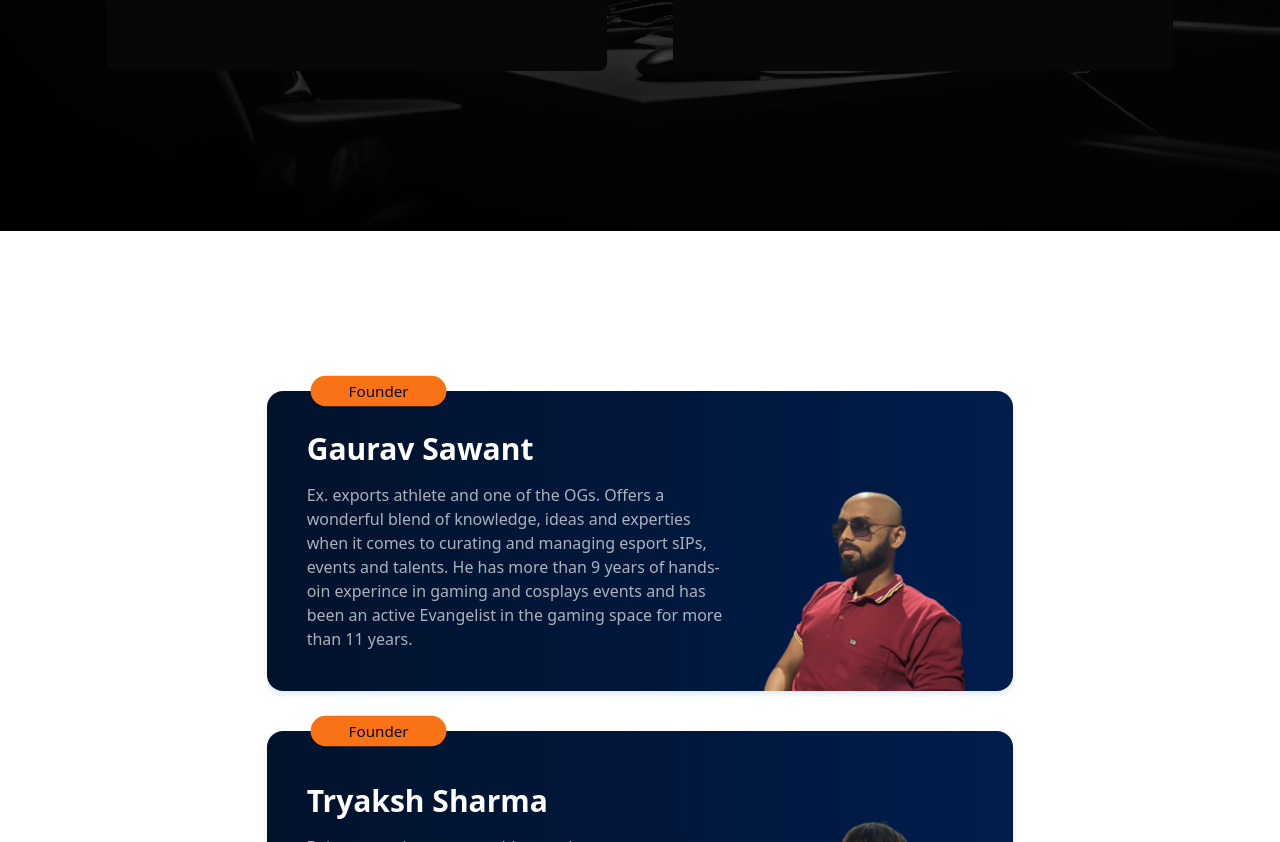
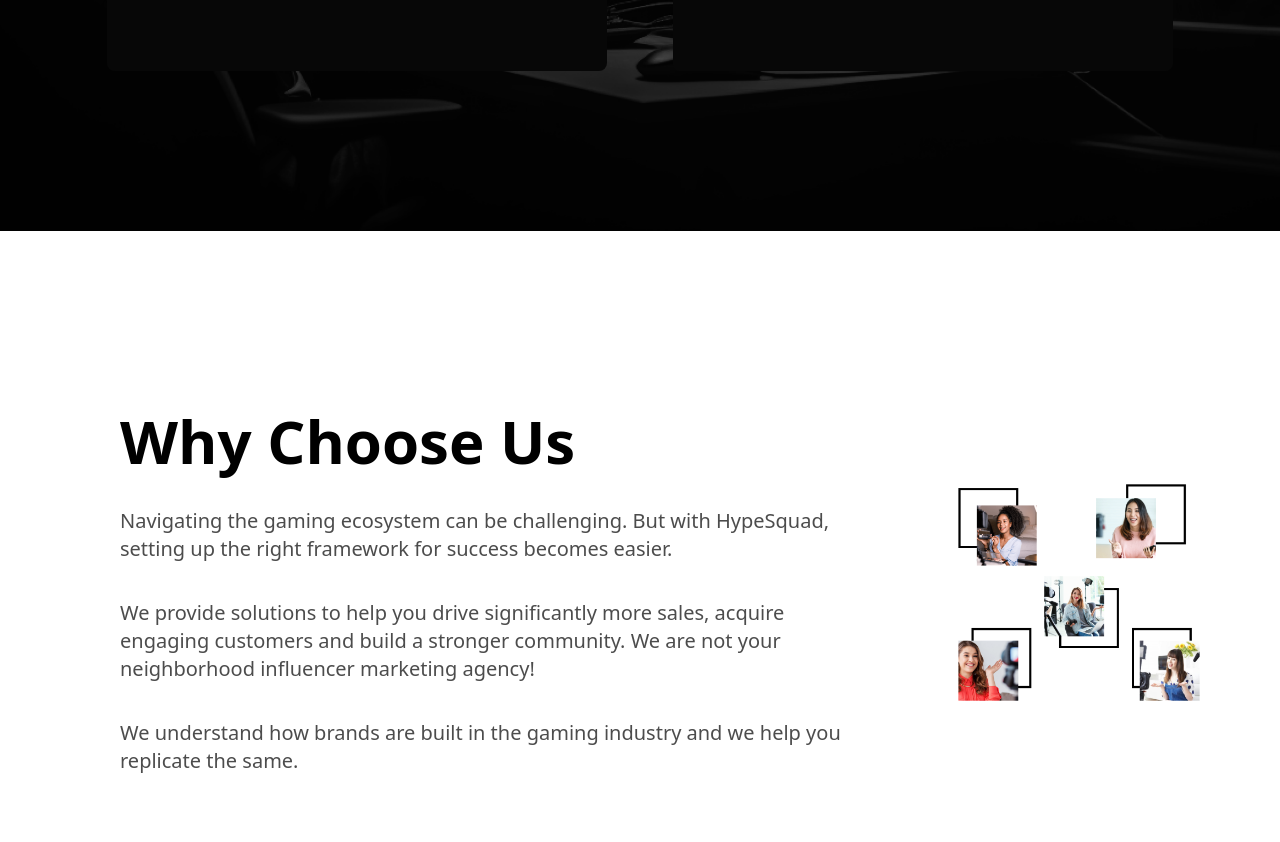
Before and after one commit to thenestlingnetwork/web-app, a Next.js app: page / in a window 1280 px wide. Shown: the part 1958-2800 px from the top of the page. Built offline with nearby package versions, Linux system fonts and the light colour scheme.

Commit message:
added why choose us section

```diff
--- a/components/heroSection.tsx
+++ b/components/heroSection.tsx
@@ -5,6 +5,7 @@
 import { Button, buttonVariants } from "./ui/button";
 import { cn } from "@/lib/utils";
 import { EnvelopeClosedIcon } from "@radix-ui/react-icons";
+import Link from "next/link";
 
 function Moto() {
   return (
@@ -18,6 +19,7 @@
         libero vitae auctor aliquam, odio elit laoreet sapien, ac rutrum diam
         arcu at nunc.
       </p>
+      <Link href="#contact">
         <Button
           variant={"secondary"}
           className=" py-5 gap-3 w-[180px] mt-5 bg-primary rounded-full"
@@ -25,6 +27,7 @@
           <EnvelopeClosedIcon className="mr-2" />
           <span>Contact us</span>
         </Button>
+      </Link>
     </div>
   );
 }
--- a/components/home.tsx
+++ b/components/home.tsx
@@ -4,12 +4,14 @@
 import Services from "./services";
 import TeamSection from "./teamSection";
 import Contact from "./contact";
+import WhyChooseUs from "./whyChooseUs";
 function Home() {
   return (
     <>
       <HeroSection />
       <IconGallery />
       <Services />
+      <WhyChooseUs />
       <TeamSection />
       <Contact />
     </>
--- /dev/null
+++ b/components/whyChooseUs.tsx
@@ -0,0 +1,55 @@
+import React from "react";
+import SectionHolder from "./ui/sectionHolder";
+import Image from "next/image";
+
+function WhyChooseUs() {
+  return (
+    <SectionHolder
+      id="services"
+      className="flex flex-col-reverse md:flex-row justify-evenly items-stretch px-10 py-20 md:py-40 md:px-20 gap-10 w-full "
+    >
+      <TextSection />
+
+      <ImageSection />
+    </SectionHolder>
+  );
+}
+
+export default WhyChooseUs;
+
+const TextSection = () => {
+  return (
+    <div className="flex flex-col justify-center items-left gap-5 p-5 px-10">
+      <h1 className="text-4xl md:text-6xl font-bold text-black hover-to-underline w-fit">
+        Why Choose Us
+      </h1>
+      <p className="text-black/70 hover:text-black text-xl mt-4 ">
+        Navigating the gaming ecosystem can be challenging. But with HypeSquad,
+        setting up the right framework for success becomes easier.
+      </p>
+      <p className="text-black/70 hover:text-black text-xl mt-4">
+        We provide solutions to help you drive significantly more sales, acquire
+        engaging customers and build a stronger community. We are not your
+        neighborhood influencer marketing agency!
+      </p>
+      <p className="text-black/70 hover:text-black text-xl mt-4">
+        We understand how brands are built in the gaming industry and we help
+        you replicate the same.
+      </p>
+    </div>
+  );
+};
+
+const ImageSection = () => {
+  return (
+    <div className="flex relative justify-center items-center w-full md:w-[50%]">
+      <Image
+        src="/dummy.png"
+        width={436}
+        height={392}
+        alt="the networking network"
+        sizes="(max-width: 768px) 100vw, (max-width: 1200px) 50vw, 33vw"
+      />
+    </div>
+  );
+};
```
Also changed, not shown: public/dummy.png (added), public/testimonials.png (added). Lines whose indentation alone changed are shown as unchanged.
